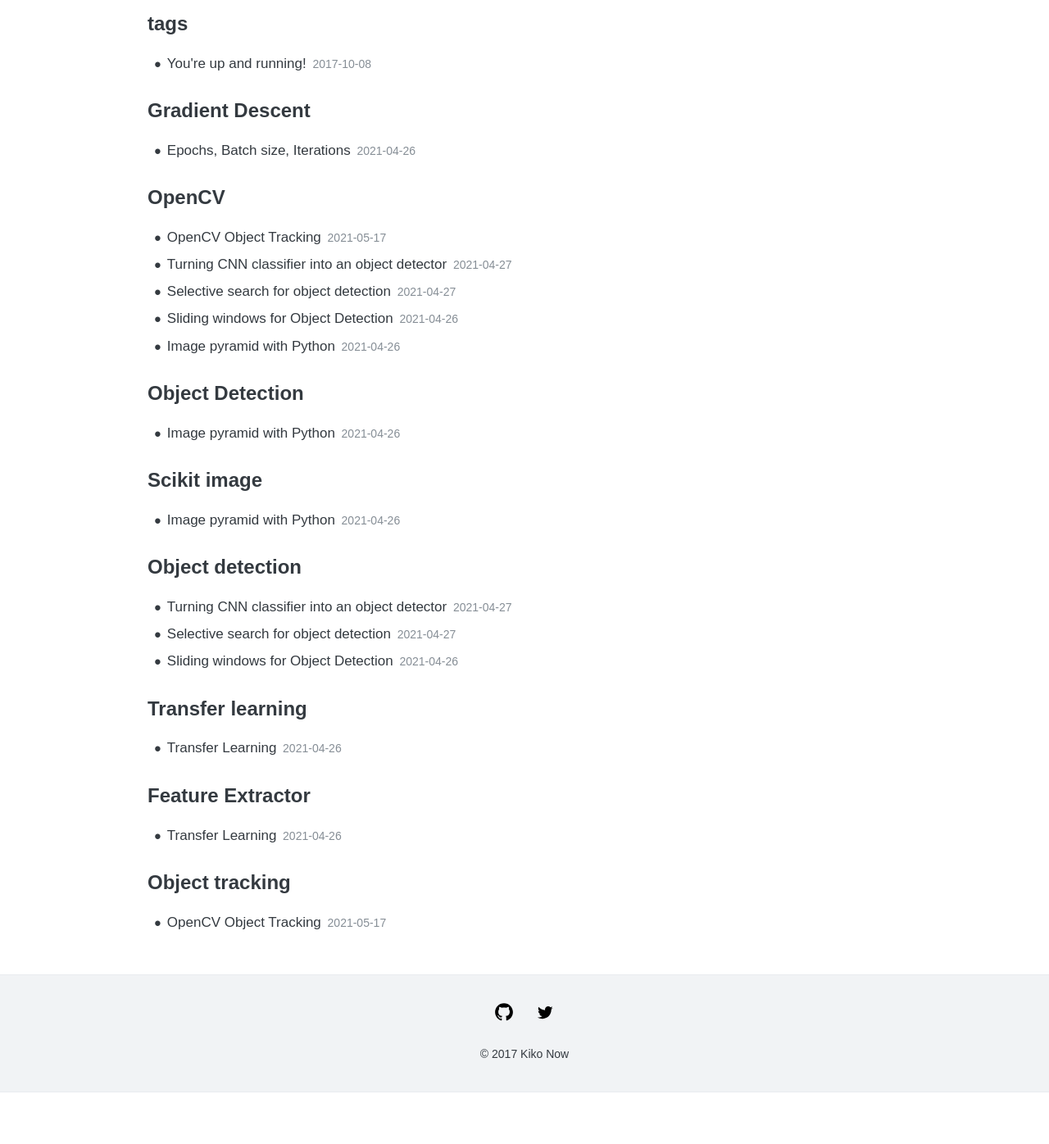
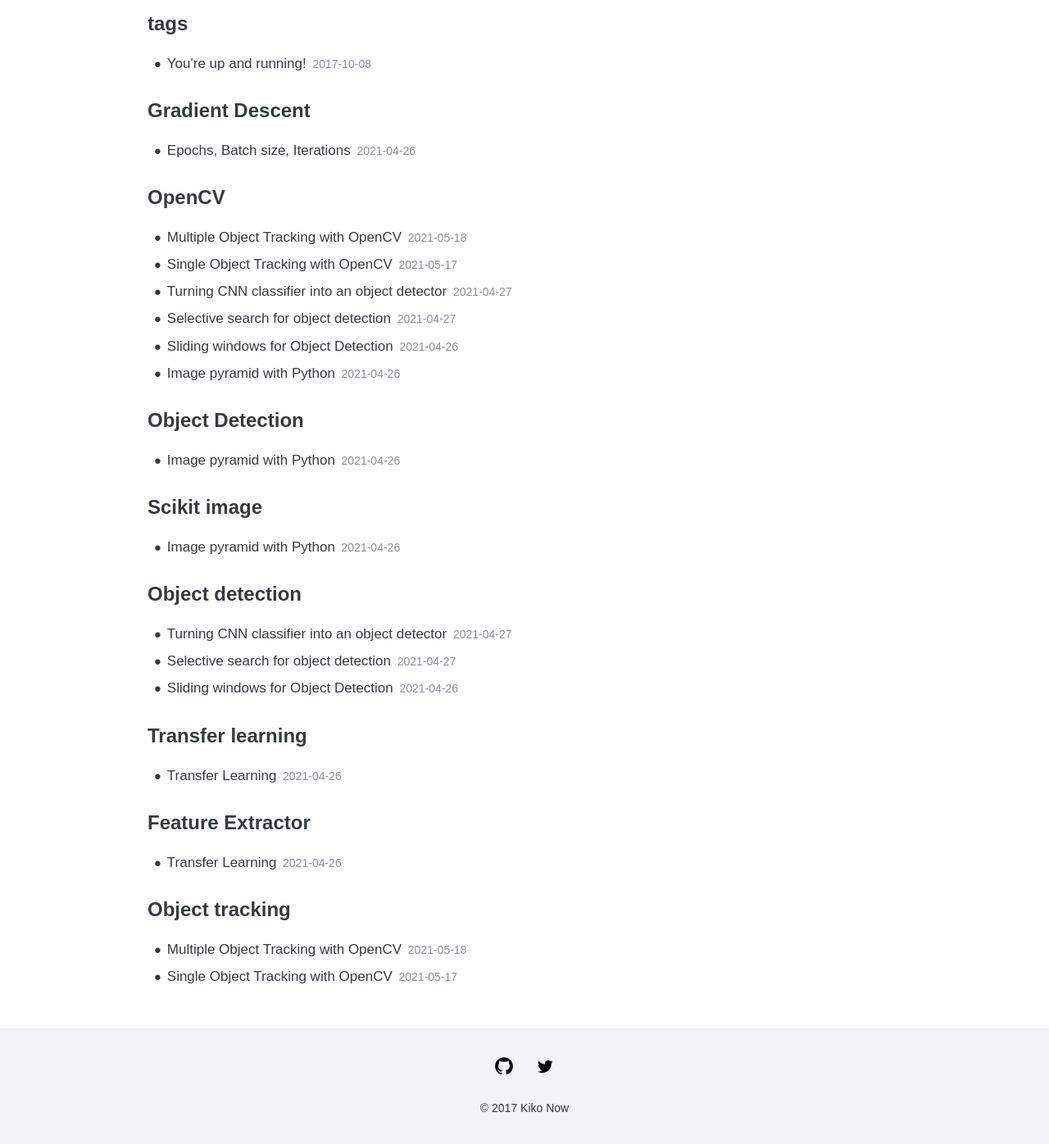
Before and after one commit to huytranvan2010/huytranvan2010.github.io, a Jekyll site: the page built from tags/index.html, in a window 1280 px wide and 1400 px high, scrolled down 1674 px. Shown: the top 1396 px of the window at 82% size. Built offline with Jekyll 4.4.1, drawn with Linux system fonts in a browser that asks for light colours; before the commit the page ends 3007 px from its top, so only the background shows below that; some of the changed lines change nothing that is shown.

Commit message:
multiple object tracking

````diff
--- a/_posts/2021-05-17-OpenCV-Object_Tracking.md
+++ b/_posts/2021-05-17-Single-Object-Tracking-with-OpenCV.md
@@ -1,6 +1,6 @@
 ---
 layout: post
-title: "OpenCV Object Tracking"
+title: "Single Object Tracking with OpenCV"
 tags: [Object tracking, OpenCV]
 comments: true
 ---
--- /dev/null
+++ b/_posts/2021-05-18-Multiple-Object-Tracking-with-OpenCV.md
@@ -0,0 +1,131 @@
+---
+layout: post
+title: "Multiple Object Tracking with OpenCV"
+tags: [Object tracking, OpenCV]
+comments: true
+---
+
+# Tracking-multiple-objects-with-OpenCV
+Run Command
+
+```python
+python opencv_object_tracking.py --video videos/traffic.mp4 --tracker CSRT
+```
+Bài trước chúng ta đã thực hiện Tracking single object trong OpenCV [link](https://github.com/huytranvan2010/OpenCV-Object-Tracking). Trong bài này chúng ta sẽ thực hiện track multiple objects bằng OpenCV.
+
+**Chú ý**: Do gặp nhiều lỗi trong quá trình cài đặt OpenCV nên trong các câu lệnh gọi tracker chúng ta đều thêm `.legacy` để không còn lỗi.
+
+Các bước thực hiện MultiTracker:
+* **Bước 1:** Đọc frame từ video - `multi-object tracker` cần 2 inputs là video frame và bounding boxes của tất cả các objects muốn theo dõi.
+* **Bước 2:** Xác định vị trí của object trong frame - dùng `selectROIs()` để chọn được nhiều bounding box. Khi chọn được 1 bounding box thì nhất ENTER hoặc SPACE để hoàn thành việc chọn, tiếp tục cho những bounding box khác. Sau khi kết thúc nhấn ESC để thực hiện tracking.
+* **Bước 3:** Tạo Single Object Tracker - `multi-object tracker` thực chất là tập hợp các simple object tracker.
+* **Bước 4:** Khởi tạo MuiltiTracker
+* **Bước 5:** Update MUltiTracker và hiển thị kết quả
+
+Chi tiết implementation, bạn có thể tải từ Github của mình [huytranvan2010](https://github.com/huytranvan2010/Multiple-Objects-Tracking-with-OpenCV)
+```python
+# Cách dùng
+# python opencv_object_tracking.py --tracker CSRT
+# python opencv_object_tracking.py --video videos/traffic.mp4 --tracker CSRT
+
+import cv2
+import argparse
+import imutils
+import time
+
+""" Trong bài này trong các lần gọi tracker đều thêm .legacy vào để tránh báo lỗi, bị nhiều lần dù cài opencv-contrib-python """
+
+ap = argparse.ArgumentParser()
+ap.add_argument("-v", "--video", type=str, help="path to input video file")
+ap.add_argument("-t", "--tracker", type=str, default="KCF", help="OpenCV object tracker type")  # truyền vào in hoa như bên dưới
+args = vars(ap.parse_args())
+
+# tracker_types = ['BOOSTING', 'MIL','KCF', 'TLD', 'MEDIANFLOW', 'GOTURN', 'MOSSE', 'CSRT']
+tracker_type = args["tracker"]
+
+def createTracker(tracker_type):
+    if tracker_type == 'BOOSTING':
+        tracker = cv2.legacy.TrackerBoosting_create()
+    if tracker_type == 'MIL':
+        tracker = cv2.legacy.TrackerMIL_create()
+    if tracker_type == 'KCF':
+        tracker = cv2.legacy.TrackerKCF_create()
+    if tracker_type == 'TLD':
+        tracker = cv2.legacy.TrackerTLD_create()
+    if tracker_type == 'MEDIANFLOW':
+        tracker = cv2.legacy.TrackerMedianFlow_create()
+    if tracker_type == 'GOTURN':
+        tracker = cv2.legacy.TrackerGOTURN_create()
+    if tracker_type == 'MOSSE':
+        tracker = cv2.legacy.TrackerMOSSE_create()
+    if tracker_type == "CSRT":
+        tracker = cv2.legacy.TrackerCSRT_create()
+    return tracker
+
+trackers = cv2.legacy.MultiTracker_create()
+
+if not args.get("video", False):
+    print("[INFO] starting video stream...")
+    video = cv2.VideoCapture(0)     # lấy webcam
+    time.sleep(1.)      # warm up
+else:
+    video = cv2.VideoCapture(args["video"])     # lấy video truyền vào
+
+while True:
+    ok, frame = video.read()    # đọc video
+
+    # Nếu ko đọc đọc được frame
+    if not ok:
+        break
+
+    # Nếu đọc đến cuối video
+    if frame is None:
+        break
+
+    # resize lại để có tốc độ tốt hơn
+    frame = imutils.resize(frame, width=600)
+
+    # lấy new bounding boxé của các vật thể- update tracker
+    # chú ý xem bên dưới mình mới khởi tạo tracker
+    (success, boxes) = trackers.update(frame)
+
+    for box in boxes:
+        (x, y, w, h) = [int(v) for v in box]
+        cv2.rectangle(frame, (x, y), (x+w, y+h), (0, 255, 0), 2)
+
+    # hiển thị frame
+    cv2.imshow("Frame", frame)
+    key = cv2.waitKey(1) & 0xFF
+
+    # Nhấn "s" để chọn bounding box theo dõi
+    if key == ord("s"):
+        # Chọn các bounding box muốn theo dõi (kéo bằng chuột), nhớ nhấn ENTER hoặc SPACE để hoàn thành 1 bounding box
+        # sau khi hoàn thành nhiều bouning boxes thì nhấn ESC, ở đây có method selectROIs
+        box = cv2.selectROIs("Frame", frame, fromCenter=False, showCrosshair=True)
+
+        # bắt đầu tracking bằng cách cung cấp tọa độ bounding boxes
+        """ Đây chính là khởi tạo tracker cho bounding boxes đó """
+        for bb in box:
+            tracker = createTracker(tracker_type)
+            trackers.add(tracker, frame, bb)
+
+    # Nhấn nhấn "q" sẽ thoát ra
+    elif key == ord("q"):
+        break
+
+# Nếu sử dụng webcam thì dừng lại
+if not args.get("video", False):
+    video.stop()
+# nếu dùng video thì release nó
+else:
+    video.release()
+
+# Đóng tất cả các cửa sổ
+cv2.destroyAllWindows()
+
+```
+
+# Tài liệu tham khảo
+https://www.pyimagesearch.com/2018/08/06/tracking-multiple-objects-with-opencv/
+
+https://learnopencv.com/multitracker-multiple-object-tracking-using-opencv-c-python/
````
